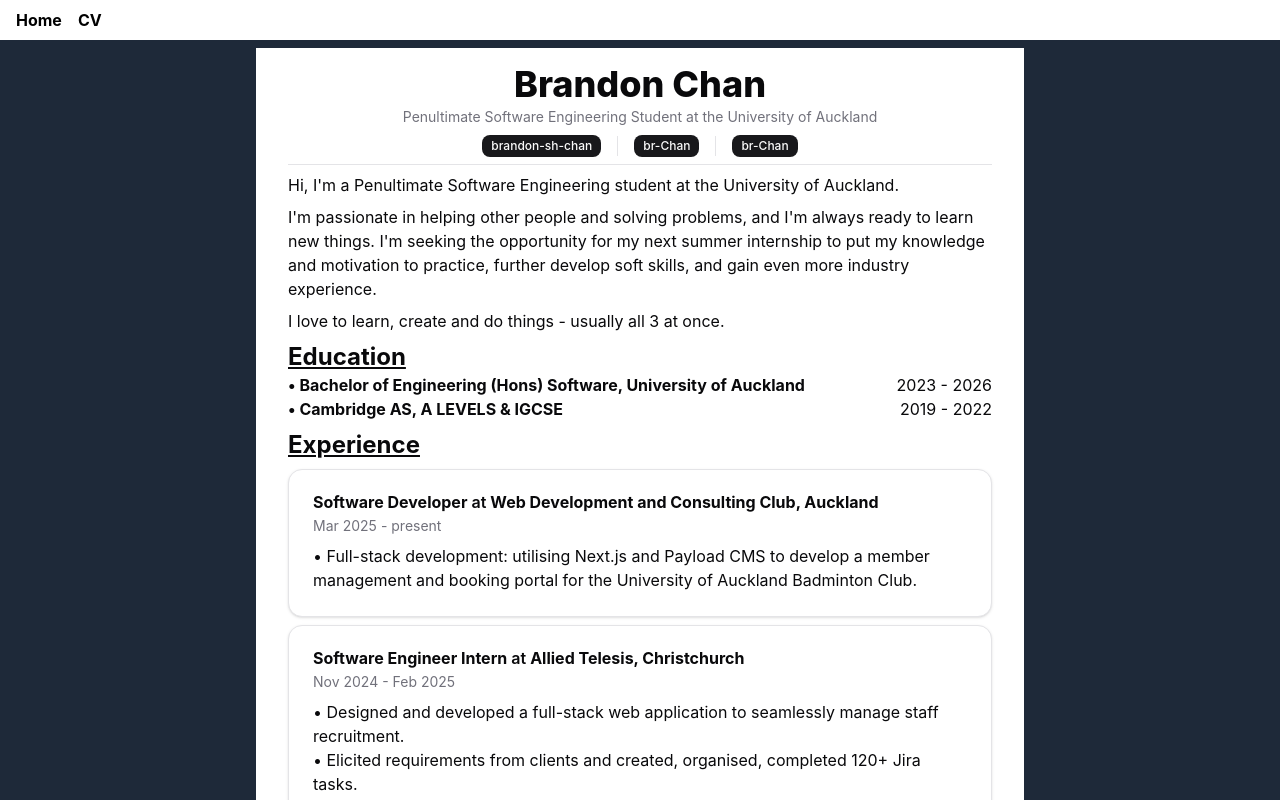
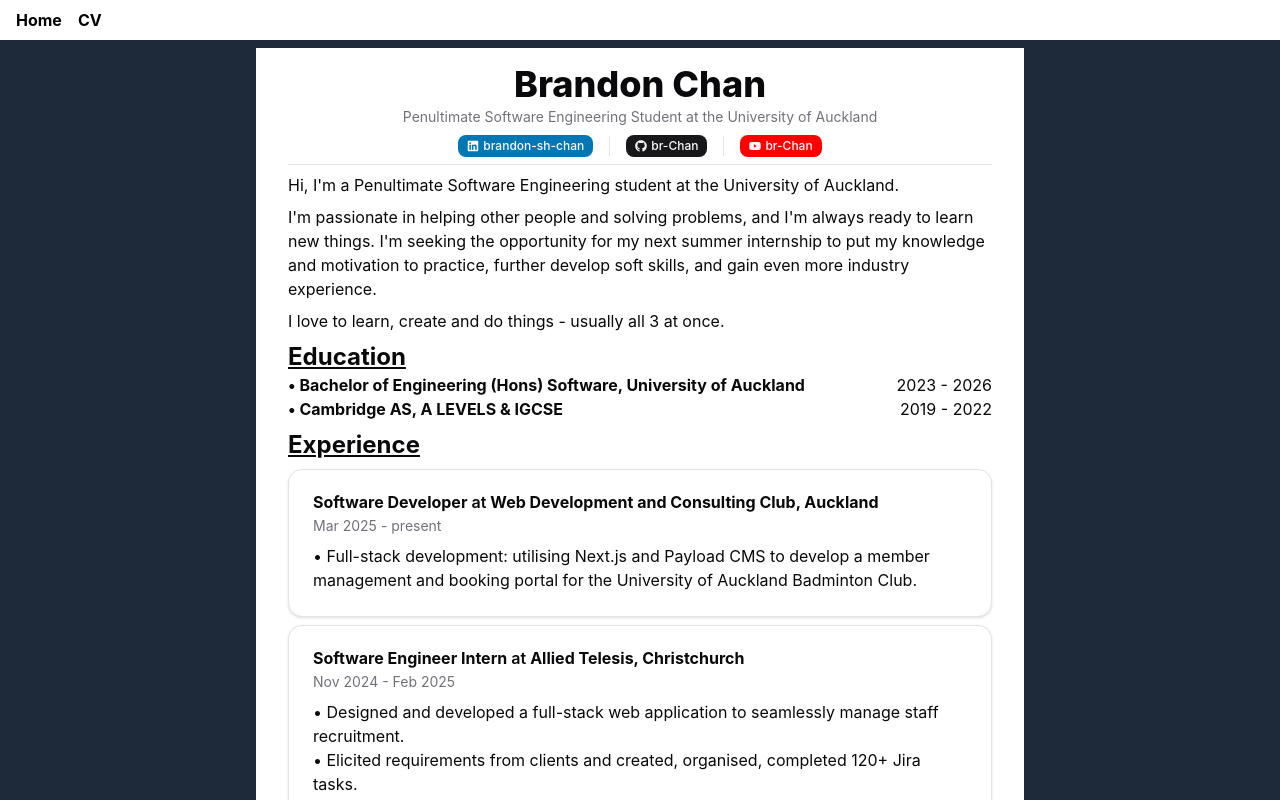
Before and after one commit to br-Chan/br-chan.github.io, a React (Vite) app: page /cv in a window 1280 px wide. Shown: the top 800 px of the page. Built offline with nearby package versions, Linux system fonts and the light colour scheme.

Commit message:
feat: install react-icons and add icons to CV links (remove hover background from badge default variant)

```diff
--- a/package.json
+++ b/package.json
@@ -22,6 +22,7 @@
 		"motion": "^12.12.1",
 		"react": "^19.0.0",
 		"react-dom": "^19.0.0",
+		"react-icons": "^5.5.0",
 		"tailwind-merge": "^3.0.2",
 		"tailwindcss": "^4.0.6",
 		"tailwindcss-animate": "^1.0.7"
--- a/src/components/ui/badge.tsx
+++ b/src/components/ui/badge.tsx
@@ -10,7 +10,7 @@ const badgeVariants = cva(
 		variants: {
 			variant: {
 				default:
-					"border-transparent bg-primary text-primary-foreground [a&]:hover:bg-primary/90",
+					"border-transparent bg-primary text-primary-foreground",
 				secondary:
 					"border-transparent bg-secondary text-secondary-foreground [a&]:hover:bg-secondary/90",
 				destructive:
--- a/src/routes/cv/-components/CVLinks.tsx
+++ b/src/routes/cv/-components/CVLinks.tsx
@@ -1,17 +1,19 @@
-import { Badge } from "../../../components/ui/badge";
-import { Separator } from "../../../components/ui/separator";
+import { FaGithub, FaLinkedin, FaYoutube } from "react-icons/fa";
+import { Badge } from "@/components/ui/badge";
+import { Separator } from "@/components/ui/separator";
 
 export default function CVLinks() {
 	return (
 		<div className="flex h-5 items-center justify-center gap-4 text-sm">
 			{/* TODO: extract these into a json? maybe not worth the effort */}
-			<Badge asChild>
+			<Badge asChild className="bg-[#0077b5]">
 				<a
 					className="hover:underline"
 					href="https://www.linkedin.com/in/brandon-sh-chan/"
 					rel="noopener"
 					target="_blank"
 				>
+					<FaLinkedin />
 					brandon-sh-chan
 				</a>
 			</Badge>
@@ -23,17 +25,19 @@ export default function CVLinks() {
 					rel="noopener"
 					target="_blank"
 				>
+					<FaGithub />
 					br-Chan
 				</a>
 			</Badge>
 			<Separator orientation="vertical" />
-			<Badge asChild>
+			<Badge asChild className="bg-[#FF0000]">
 				<a
 					className="hover:underline"
 					href="https://www.youtube.com/@br-Chan-g5l"
 					rel="noopener"
 					target="_blank"
 				>
+					<FaYoutube />
 					br-Chan
 				</a>
 			</Badge>
```
Also changed, not shown: 1 other file (tests, documents, lock files or other folders).
